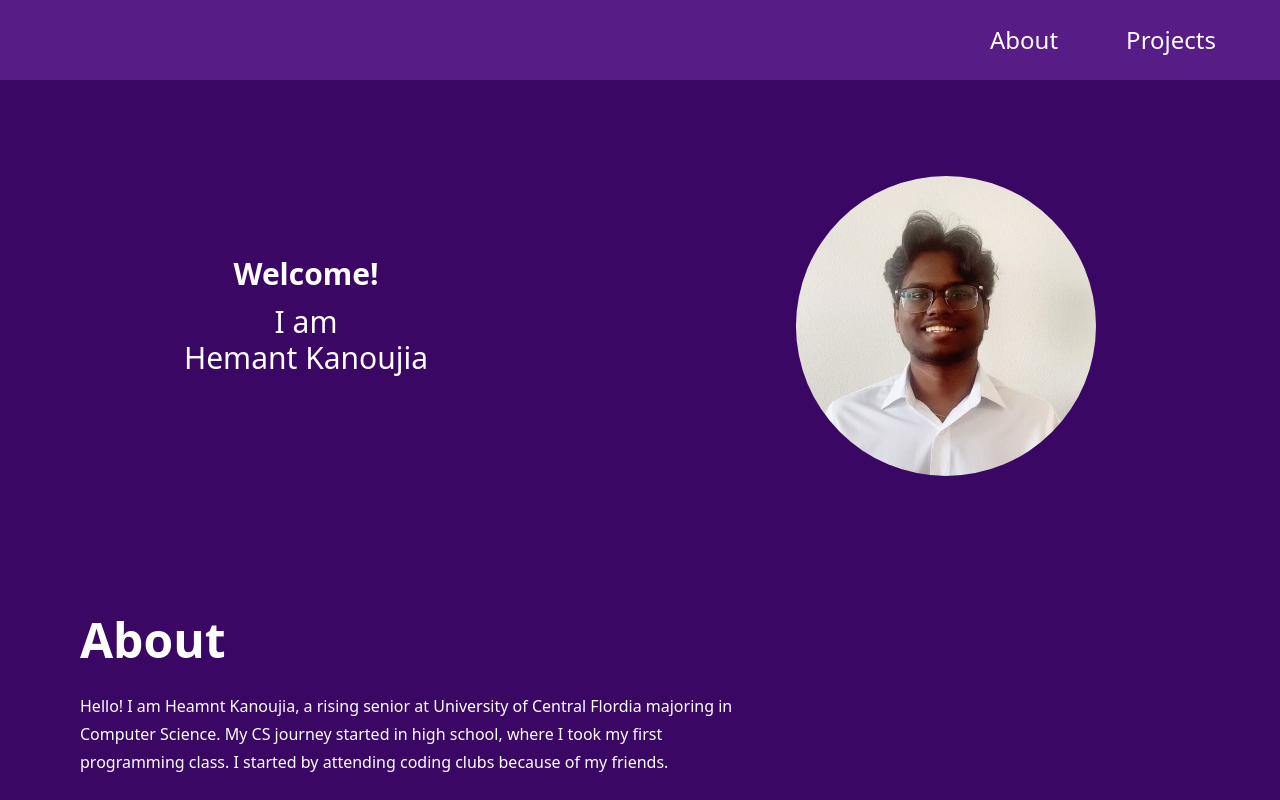
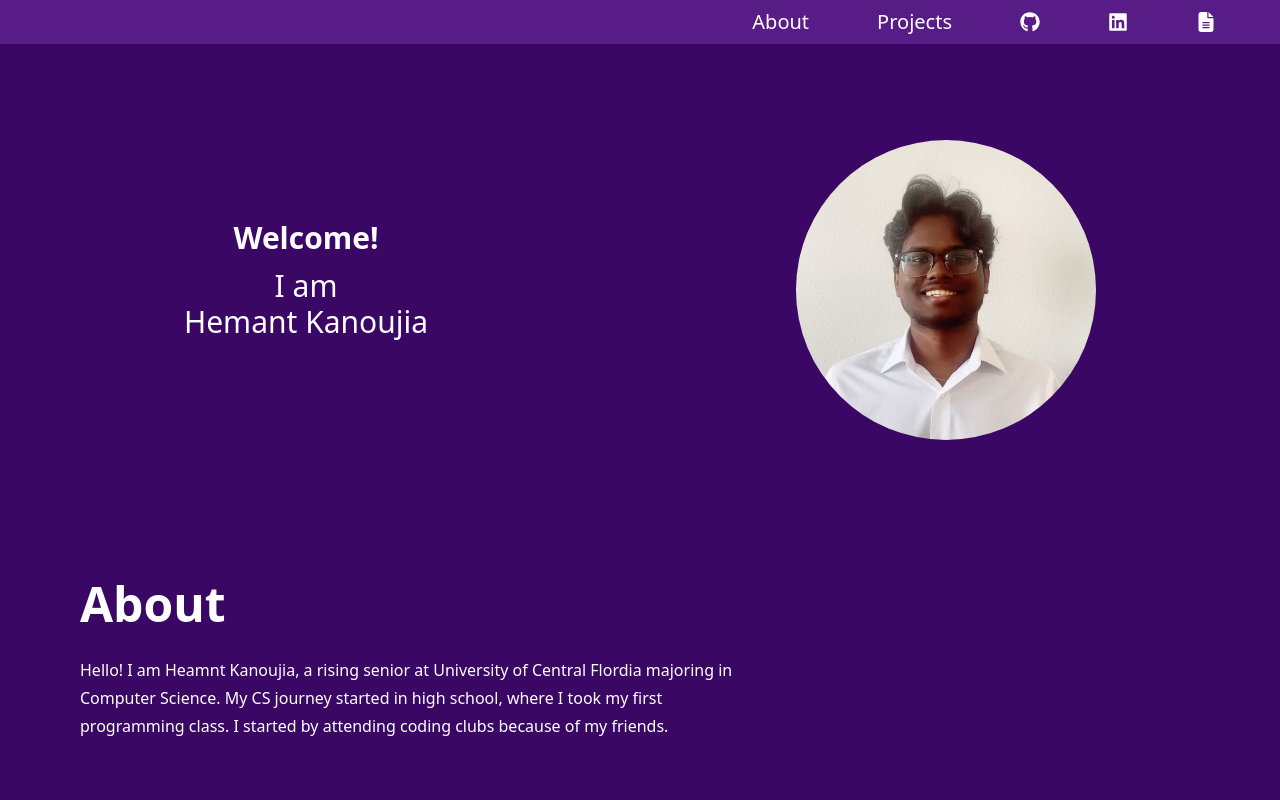
Before and after one commit to Hemanka/personal-portfolio, a Next.js app: page / in a window 1280 px wide. Shown: the top 800 px of the page. Built offline with nearby package versions, Linux system fonts and the light colour scheme.

Commit message:
linked my GitHub, Linkedin, and resume

```diff
--- a/components/NavBar.tsx
+++ b/components/NavBar.tsx
@@ -1,4 +1,6 @@
 import React from 'react'
+import { FaGithub, FaLinkedin } from 'react-icons/fa'
+import { FaFileLines } from 'react-icons/fa6'
 
 const options = [
     {name: 'About', link: '#about'},
@@ -7,13 +9,16 @@ const options = [
 
 export default function NavBar() {
   return (
-    <header className='bg-purple-900 w-full md:text-2xl'>
-        <div className='justify-between md:item-center md:flex'>
+    <header className='bg-purple-900 w-full md:text-xl'>
+        <div className='flex justify-center md:justify-between item-center'>
             <div></div>
             <div className='flex space-x-5 md:mr-10'>
                 {options.map((option) => {
-                    return <a key={option.link} href={option.link}className='p-6'>{option.name}</a>
+                    return <a key={option.link} href={option.link}className='px-3 md:px-6 py-2'>{option.name}</a>
                 })}
+                <a href='https://github.com/Hemanka' target='_blank' rel='noopener noreferrer' className='px-3 md:px-6 py-3'><FaGithub /></a>
+                <a href='https://www.linkedin.com/in/hemant-kanoujia/' target='_blank' rel='noopener noreferrer' className='px-3 md:px-6 py-3'><FaLinkedin /></a>
+                <a href='/HemantKanoujia_resume.pdf' target='_blank' rel='noopener noreferrer' className='px-3 md:px-6 py-3'><FaFileLines /></a>
             </div>
         </div>
     </header>
```
Also changed, not shown: package.json (+5 -4 lines), 2 other files (tests, documents, lock files or other folders).
